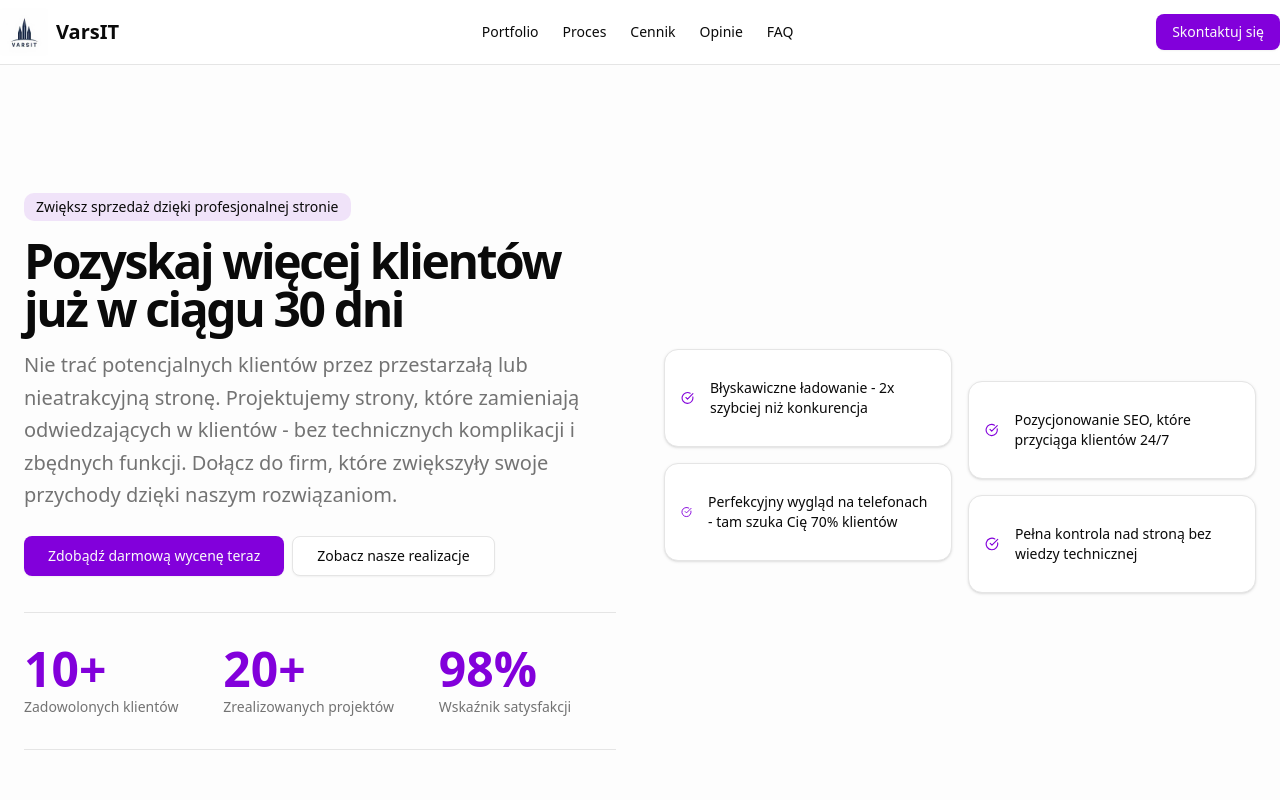
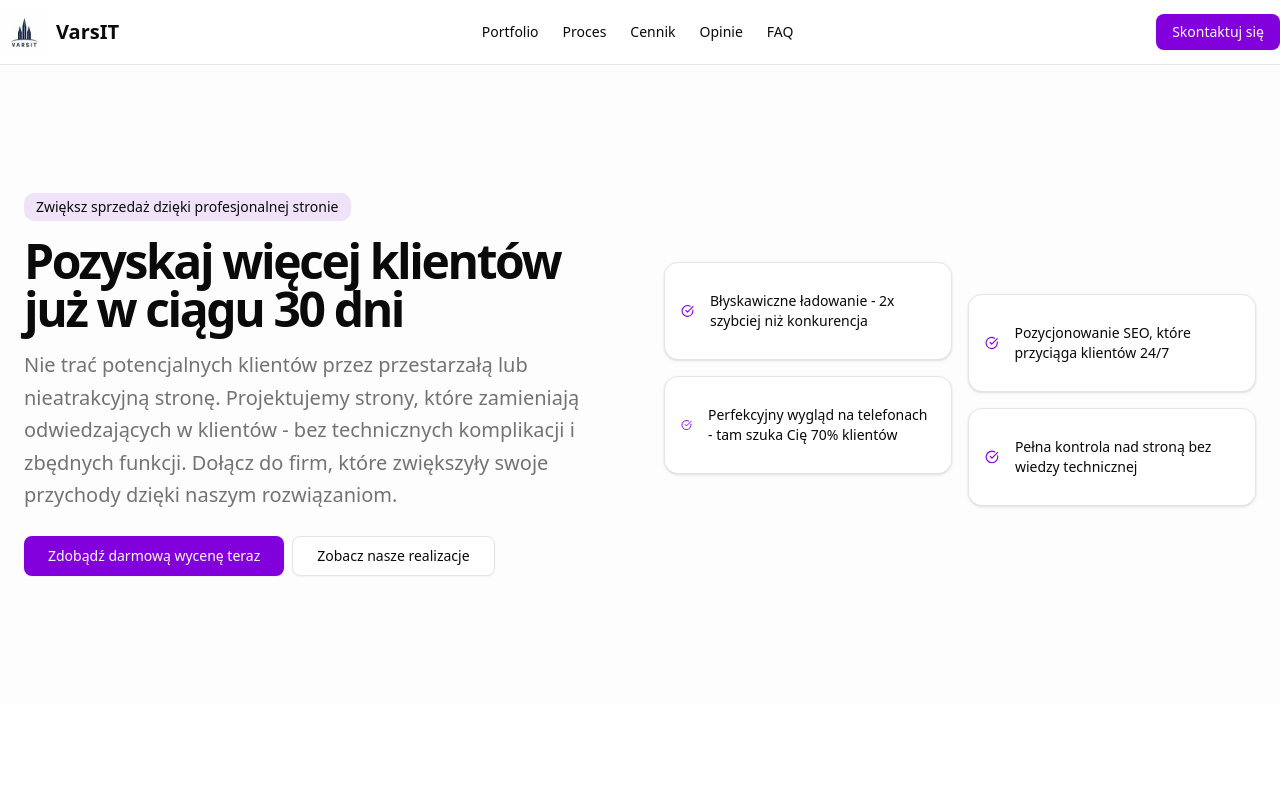
Before and after one commit to bartosz-skejcik/landing-page, a Next.js app: page / in a window 1280 px wide. Shown: the top 800 px of the page. Built offline with nearby package versions, Linux system fonts and the light colour scheme.

Commit message:
fix: remove numbers

```diff
--- a/src/components/landing/hero.tsx
+++ b/src/components/landing/hero.tsx
@@ -4,25 +4,25 @@ import Link from "next/link";
 import { CheckCircle } from "lucide-react";
 import { Button } from "@/components/ui/button";
 import { Card, CardContent } from "@/components/ui/card";
-import { Separator } from "../ui/separator";
+// import { Separator } from "../ui/separator";
 import AnimatedSection from "../animated-section";
 import { motion } from "motion/react";
 import { fadeIn, textVariant, zoomIn } from "@/lib/animation";
 
-const stats = [
-    {
-        name: "Zadowolonych klientów",
-        value: "10+",
-    },
-    {
-        name: "Zrealizowanych projektów",
-        value: "20+",
-    },
-    {
-        name: "Wskaźnik satysfakcji",
-        value: "98%",
-    },
-];
+// const stats = [
+//     {
+//         name: "Zadowolonych klientów",
+//         value: "10+",
+//     },
+//     {
+//         name: "Zrealizowanych projektów",
+//         value: "20+",
+//     },
+//     {
+//         name: "Wskaźnik satysfakcji",
+//         value: "98%",
+//     },
+// ];
 
 function Hero() {
     return (
@@ -68,7 +68,7 @@ function Hero() {
                                 </Button>
                             </Link>
                         </motion.div>
-                        <motion.div
+                        {/* <motion.div
                             variants={fadeIn("up", 0.6)}
                             className="flex flex-col items-center gap-2 max-w-[600px] pt-5"
                         >
@@ -93,7 +93,7 @@ function Hero() {
                                 ))}
                             </div>
                             <Separator />
-                        </motion.div>
+                        </motion.div> */}
                     </div>
                     <motion.div
                         variants={zoomIn(0.5, 0.8)}
```
